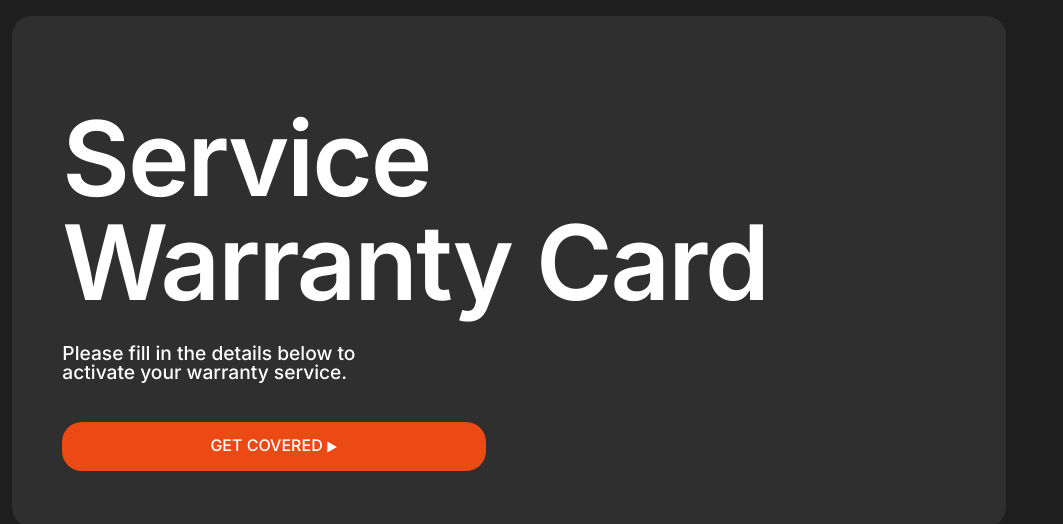
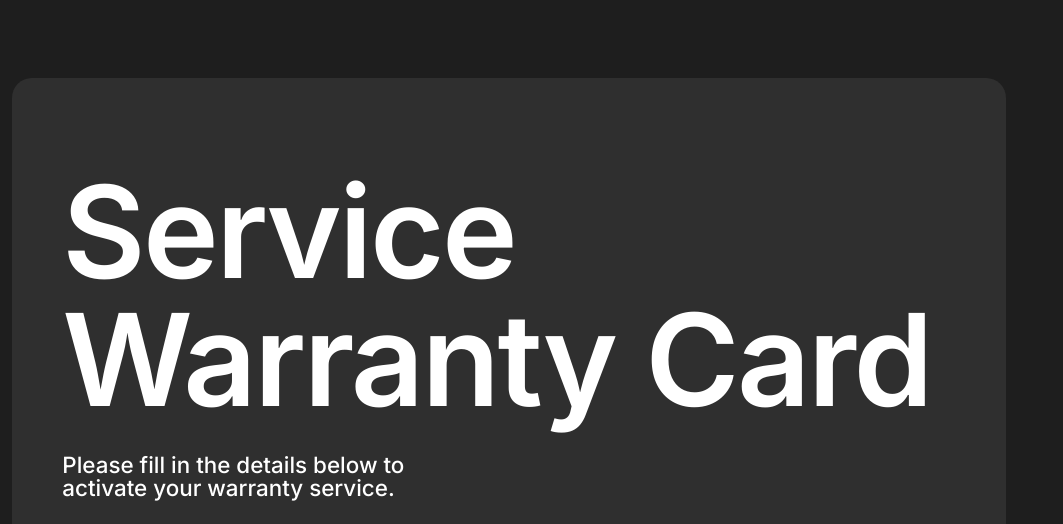
Before and after one commit to PoojaTamor/NORD-WARRANTY-FORM, a plain HTML site: page index.html in a window 1280 px wide. Shown: the top 524 px of the page, 217-1280 px from the left. Drawn offline with nearby package versions, Linux system fonts and the light colour scheme; some packages are replaced by stand-ins of ours; a script that the page names is missing.

Commit message:
Update styles.css

```diff
--- a/styles.css
+++ b/styles.css
@@ -150,7 +150,7 @@ height: 100vh ;
     }
 
       .first-slide-box h1{
-        font-size: 6.5rem;
+        font-size:8rem;
         line-height: 1;
 font-weight: 600;
 letter-spacing: -0.02em;
@@ -160,7 +160,7 @@ padding-top: 40px;
       }
 
         .first-slide-box p{
-font-size: 1.2rem;
+font-size: 1.4rem;
 font-weight: 500;
 line-height: 1;
 color: #FFFFFF;
@@ -205,6 +205,7 @@ color: #fff;
   height: 100vh;
   overflow-x: hidden;
   gap: 50px;
+  align-items: center;
   transition: scroll-left 0.6s ease;
 }
 
@@ -225,6 +226,7 @@ color: #fff;
   scroll-snap-align: start;  /* snap at start */
   padding: 40px;
   border-radius: 10px;
+  height: 80vh;
 }
 
 
```
